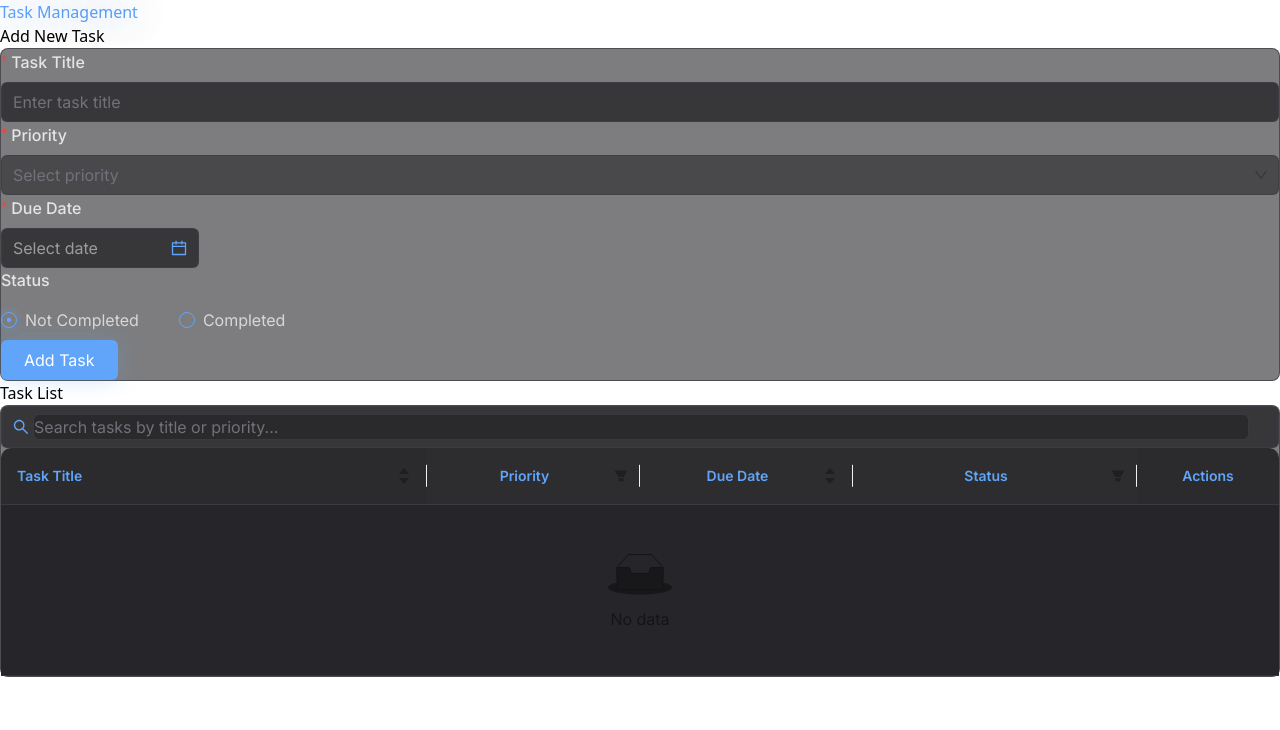
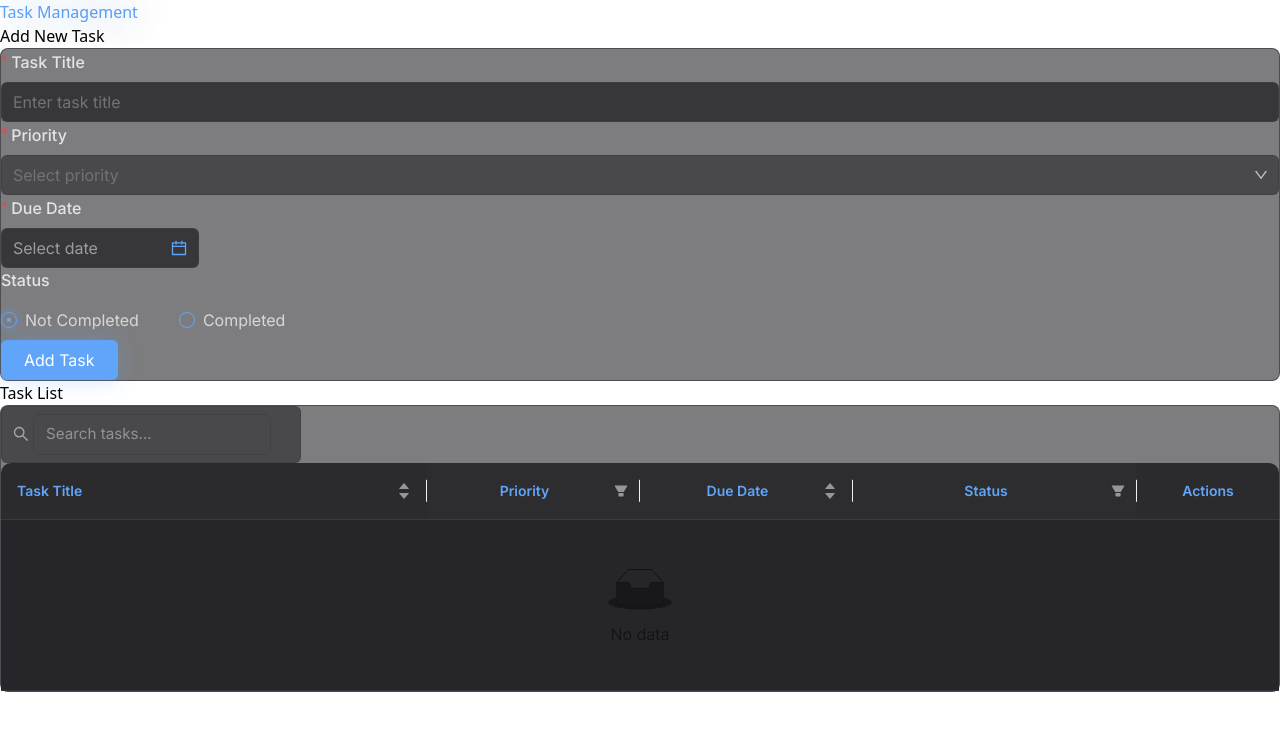
Before and after one commit to pascal-azubike/task-management-app, a React (Vite) app: page / in a window 1280 px wide. Shown: the top 730 px of the page. Built offline with nearby package versions, Linux system fonts and the light colour scheme.

Commit message:
adjusted table styles

```diff
--- a/src/App.css
+++ b/src/App.css
@@ -185,7 +185,7 @@
 }
 
 .ant-table-wrapper {
-  min-width: 600px !important;
+  min-width: 800px !important;
 }
 
 .ant-table-thead > tr > th {
@@ -196,6 +196,77 @@
   font-weight: 600 !important;
 }
 
+/* Table sort icons */
+.ant-table-column-sorter {
+  color: rgba(255, 255, 255, 0.5) !important;
+}
+
+.ant-table-column-sorter-up.active,
+.ant-table-column-sorter-down.active {
+  color: #60a5fa !important;
+}
+
+/* Table filter reset */
+.ant-table-filter-trigger {
+  color: rgba(255, 255, 255, 0.5) !important;
+}
+
+.ant-table-filter-trigger:hover {
+  color: #60a5fa !important;
+}
+
+/* Table filter dropdown styles */
+.ant-table-filter-dropdown {
+  background: rgba(39, 39, 42, 0.95) !important;
+  backdrop-filter: blur(12px) !important;
+  border: 1px solid rgba(63, 63, 70, 0.8) !important;
+}
+
+.ant-dropdown-menu {
+  background: transparent !important;
+}
+
+.ant-dropdown-menu-item {
+  color: rgba(255, 255, 255, 0.8) !important;
+  transition: all 0.2s !important;
+}
+
+.ant-dropdown-menu-item:hover {
+  background: rgba(96, 165, 250, 0.1) !important;
+  color: #60a5fa !important;
+}
+
+.ant-dropdown-menu-item-selected {
+  background: rgba(96, 165, 250, 0.15) !important;
+  color: #60a5fa !important;
+}
+
+.ant-dropdown-menu-item-selected:hover {
+  background: rgba(96, 165, 250, 0.2) !important;
+}
+
+.ant-table-filter-dropdown-btns {
+  border-top: 1px solid rgba(63, 63, 70, 0.8) !important;
+}
+
+.ant-table-filter-dropdown-btns .ant-btn-link {
+  color: rgba(255, 255, 255, 0.7) !important;
+}
+
+.ant-table-filter-dropdown-btns .ant-btn-link:hover {
+  color: #60a5fa !important;
+  background: transparent !important;
+}
+
+.ant-table-filter-dropdown-btns .ant-btn-primary {
+  background: #60a5fa !important;
+  border: none !important;
+}
+
+.ant-table-filter-dropdown-btns .ant-btn-primary:hover {
+  background: #3b82f6 !important;
+}
+
 .ant-table-tbody > tr > td {
   background: rgba(39, 39, 42, 0.5) !important;
   border-bottom: 1px solid rgba(63, 63, 70, 0.5) !important;
@@ -204,6 +275,31 @@
 
 .ant-table-tbody > tr:hover > td {
   background: rgba(39, 39, 42, 0.8) !important;
+}
+
+/* Selected row styles */
+.ant-table-tbody > tr.ant-table-row-selected > td {
+  background: rgba(96, 165, 250, 0.1) !important;
+}
+
+.ant-table-tbody > tr.ant-table-row-selected:hover > td {
+  background: rgba(96, 165, 250, 0.15) !important;
+}
+
+/* Selection checkbox styles */
+.ant-checkbox-wrapper:hover .ant-checkbox-inner,
+.ant-checkbox:hover .ant-checkbox-inner,
+.ant-checkbox-input:focus + .ant-checkbox-inner {
+  border-color: #60a5fa !important;
+}
+
+.ant-checkbox-checked .ant-checkbox-inner {
+  background-color: #60a5fa !important;
+  border-color: #60a5fa !important;
+}
+
+.ant-checkbox-checked::after {
+  border-color: #60a5fa !important;
 }
 
 /* Task title cell styles */
@@ -268,11 +364,20 @@
 .ant-select-selector {
   background: rgba(39, 39, 42, 0.6) !important;
   border-color: rgba(63, 63, 70, 0.8) !important;
+}
+
+.ant-select-selection-item,
+.ant-select-arrow {
   color: rgba(255, 255, 255, 0.7) !important;
 }
 
-.ant-select-selection-item {
-  color: rgba(255, 255, 255, 0.7) !important;
+.ant-select:hover .ant-select-selector {
+  border-color: #60a5fa !important;
+}
+
+.ant-select-focused .ant-select-selector {
+  border-color: #60a5fa !important;
+  box-shadow: 0 0 0 2px rgba(96, 165, 250, 0.1) !important;
 }
 
 /* Status and Priority Tags */
@@ -412,17 +517,46 @@
 
 /* Search input */
 .search-input {
-  background: rgba(39, 39, 42, 0.8) !important;
+  background: rgba(39, 39, 42, 0.6) !important;
   border: 1px solid rgba(63, 63, 70, 0.8) !important;
   border-radius: 6px !important;
+  width: 300px !important;
+  max-width: 100% !important;
 }
 
 .search-input input {
-  color: #ffffff !important;
+  background: transparent !important;
+  color: rgba(255, 255, 255, 0.9) !important;
+  font-size: 0.95rem !important;
+  padding: 8px 12px !important;
+}
+
+.search-input input::placeholder {
+  color: rgba(255, 255, 255, 0.4) !important;
+}
+
+.search-input:hover,
+.search-input:focus-within {
+  border-color: #60a5fa !important;
+  box-shadow: 0 0 0 2px rgba(96, 165, 250, 0.1) !important;
 }
 
 .search-input .anticon {
+  color: rgba(255, 255, 255, 0.5) !important;
+}
+
+.search-input:hover .anticon,
+.search-input:focus-within .anticon {
   color: #60a5fa !important;
+}
+
+.search-input .ant-input-clear-icon {
+  color: rgba(255, 255, 255, 0.3) !important;
+  font-size: 14px !important;
+}
+
+.search-input .ant-input-clear-icon:hover {
+  color: rgba(255, 255, 255, 0.8) !important;
 }
 
 /* Radio button styles */
@@ -580,3 +714,54 @@
     padding: 4px 8px !important;
   }
 }
+
+/* Custom scrollbar */
+.overflow-x-auto {
+  scrollbar-width: thin;
+  scrollbar-color: #60a5fa rgba(39, 39, 42, 0.3);
+}
+
+.overflow-x-auto::-webkit-scrollbar {
+  height: 6px;
+}
+
+.overflow-x-auto::-webkit-scrollbar-track {
+  background: rgba(39, 39, 42, 0.3);
+  border-radius: 3px;
+}
+
+.overflow-x-auto::-webkit-scrollbar-thumb {
+  background: #60a5fa;
+  border-radius: 3px;
+  opacity: 0.8;
+}
+
+.overflow-x-auto::-webkit-scrollbar-thumb:hover {
+  background: #3b82f6;
+}
+
+/* Pagination dropdown styles */
+.ant-select-dropdown {
+  background: rgba(39, 39, 42, 0.95) !important;
+  backdrop-filter: blur(12px) !important;
+  border: 1px solid rgba(63, 63, 70, 0.8) !important;
+}
+
+.ant-select-item {
+  color: rgba(255, 255, 255, 0.8) !important;
+  transition: all 0.2s !important;
+}
+
+.ant-select-item:hover {
+  background: rgba(96, 165, 250, 0.1) !important;
+  color: #60a5fa !important;
+}
+
+.ant-select-item-option-selected {
+  background: rgba(96, 165, 250, 0.15) !important;
+  color: #60a5fa !important;
+}
+
+.ant-select-item-option-selected:hover {
+  background: rgba(96, 165, 250, 0.2) !important;
+}
--- a/src/components/TaskList.tsx
+++ b/src/components/TaskList.tsx
@@ -152,12 +152,12 @@ const TaskList = ({ tasks, onEdit, onDelete, loading }: TaskListProps) => {
 
   return (
     <div>
-      <div className="mb-4">
+      <div className="mb-6">
         <Input
-          placeholder="Search tasks by title or priority..."
+          placeholder="Search tasks..."
           prefix={<SearchOutlined className="text-zinc-400" />}
           onChange={e => setSearchText(e.target.value)}
-          className="search-input w-64"
+          className="search-input"
           allowClear
         />
       </div>
```
Also changed, not shown: 1 other file (tests, documents, lock files or other folders).
